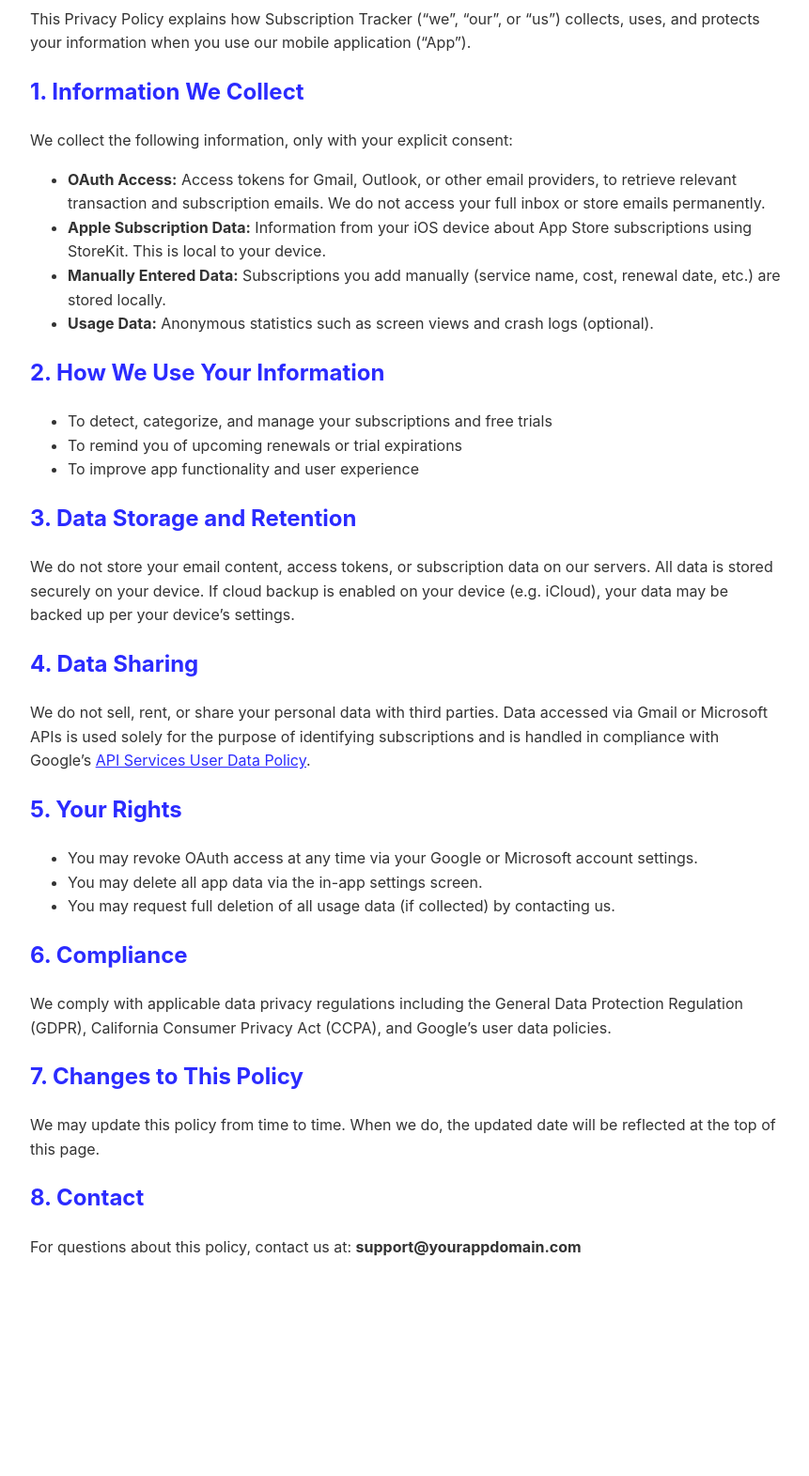
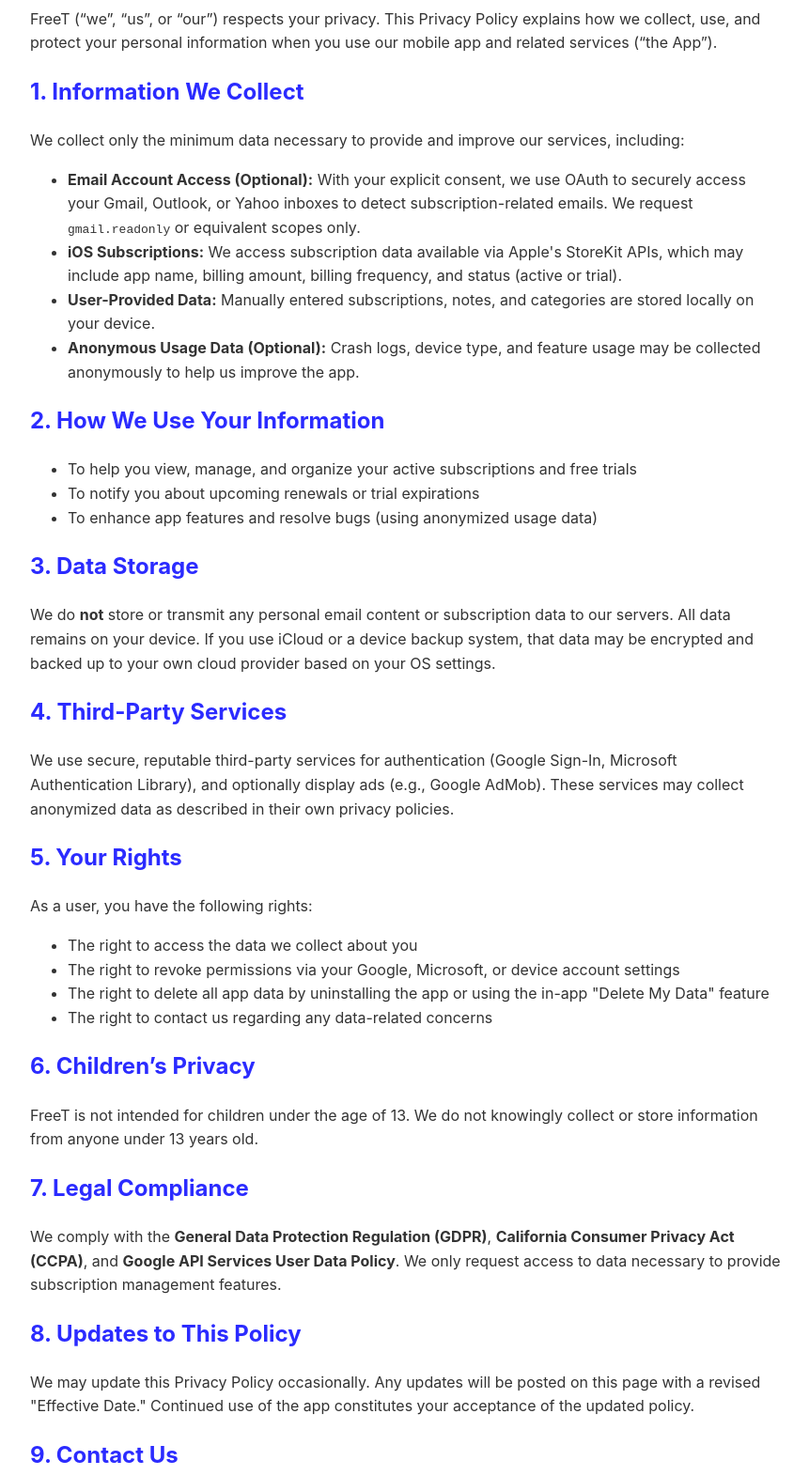
Before and after one commit to thomas0050/FreeT, a plain HTML site: page privacy.html in a window 1280 px wide. Shown: the part 160-1731 px from the top of the page at 94% size, without its empty margins (208-1069 px from the left). Before the commit the page ends 1548 px from the top, so only its background shows below. Drawn offline with Linux system fonts and the light colour scheme.

Commit message:
Update privacy.html

```diff
--- a/privacy.html
+++ b/privacy.html
@@ -3,55 +3,74 @@
 <head>
   <meta charset="UTF-8" />
   <meta name="viewport" content="width=device-width, initial-scale=1.0"/>
-  <title>Privacy Policy</title>
+  <title>Privacy Policy – FreeT</title>
   <style>
-    body { font-family: -apple-system, BlinkMacSystemFont, 'Segoe UI', Roboto, Helvetica, Arial, sans-serif; margin: 0; padding: 2rem; background: #fff; color: #333; line-height: 1.6; max-width: 800px; margin-left: auto; margin-right: auto; }
-    h1, h2 { color: #2b2bff; }
-    a { color: #2b2bff; }
+    body {
+      font-family: -apple-system, BlinkMacSystemFont, 'Segoe UI', Roboto, Helvetica, Arial, sans-serif;
+      margin: 0;
+      padding: 2rem;
+      background: #fff;
+      color: #333;
+      line-height: 1.6;
+      max-width: 800px;
+      margin-left: auto;
+      margin-right: auto;
+    }
+    h1, h2 {
+      color: #2b2bff;
+    }
+    a {
+      color: #2b2bff;
+    }
   </style>
 </head>
 <body>
   <h1>Privacy Policy</h1>
   <p>Effective Date: June 13, 2025</p>
 
-  <p>This Privacy Policy explains how Subscription Tracker (“we”, “our”, or “us”) collects, uses, and protects your information when you use our mobile application (“App”).</p>
+  <p>FreeT (“we”, “us”, or “our”) respects your privacy. This Privacy Policy explains how we collect, use, and protect your personal information when you use our mobile app and related services (“the App”).</p>
 
   <h2>1. Information We Collect</h2>
-  <p>We collect the following information, only with your explicit consent:</p>
+  <p>We collect only the minimum data necessary to provide and improve our services, including:</p>
   <ul>
-    <li><strong>OAuth Access:</strong> Access tokens for Gmail, Outlook, or other email providers, to retrieve relevant transaction and subscription emails. We do not access your full inbox or store emails permanently.</li>
-    <li><strong>Apple Subscription Data:</strong> Information from your iOS device about App Store subscriptions using StoreKit. This is local to your device.</li>
-    <li><strong>Manually Entered Data:</strong> Subscriptions you add manually (service name, cost, renewal date, etc.) are stored locally.</li>
-    <li><strong>Usage Data:</strong> Anonymous statistics such as screen views and crash logs (optional).</li>
+    <li><strong>Email Account Access (Optional):</strong> With your explicit consent, we use OAuth to securely access your Gmail, Outlook, or Yahoo inboxes to detect subscription-related emails. We request <code>gmail.readonly</code> or equivalent scopes only.</li>
+    <li><strong>iOS Subscriptions:</strong> We access subscription data available via Apple's StoreKit APIs, which may include app name, billing amount, billing frequency, and status (active or trial).</li>
+    <li><strong>User-Provided Data:</strong> Manually entered subscriptions, notes, and categories are stored locally on your device.</li>
+    <li><strong>Anonymous Usage Data (Optional):</strong> Crash logs, device type, and feature usage may be collected anonymously to help us improve the app.</li>
   </ul>
 
   <h2>2. How We Use Your Information</h2>
   <ul>
-    <li>To detect, categorize, and manage your subscriptions and free trials</li>
-    <li>To remind you of upcoming renewals or trial expirations</li>
-    <li>To improve app functionality and user experience</li>
+    <li>To help you view, manage, and organize your active subscriptions and free trials</li>
+    <li>To notify you about upcoming renewals or trial expirations</li>
+    <li>To enhance app features and resolve bugs (using anonymized usage data)</li>
   </ul>
 
-  <h2>3. Data Storage and Retention</h2>
-  <p>We do not store your email content, access tokens, or subscription data on our servers. All data is stored securely on your device. If cloud backup is enabled on your device (e.g. iCloud), your data may be backed up per your device’s settings.</p>
+  <h2>3. Data Storage</h2>
+  <p>We do <strong>not</strong> store or transmit any personal email content or subscription data to our servers. All data remains on your device. If you use iCloud or a device backup system, that data may be encrypted and backed up to your own cloud provider based on your OS settings.</p>
 
-  <h2>4. Data Sharing</h2>
-  <p>We do not sell, rent, or share your personal data with third parties. Data accessed via Gmail or Microsoft APIs is used solely for the purpose of identifying subscriptions and is handled in compliance with Google’s <a href="https://developers.google.com/terms/api-services-user-data-policy">API Services User Data Policy</a>.</p>
+  <h2>4. Third-Party Services</h2>
+  <p>We use secure, reputable third-party services for authentication (Google Sign-In, Microsoft Authentication Library), and optionally display ads (e.g., Google AdMob). These services may collect anonymized data as described in their own privacy policies.</p>
 
   <h2>5. Your Rights</h2>
+  <p>As a user, you have the following rights:</p>
   <ul>
-    <li>You may revoke OAuth access at any time via your Google or Microsoft account settings.</li>
-    <li>You may delete all app data via the in-app settings screen.</li>
-    <li>You may request full deletion of all usage data (if collected) by contacting us.</li>
+    <li>The right to access the data we collect about you</li>
+    <li>The right to revoke permissions via your Google, Microsoft, or device account settings</li>
+    <li>The right to delete all app data by uninstalling the app or using the in-app "Delete My Data" feature</li>
+    <li>The right to contact us regarding any data-related concerns</li>
   </ul>
 
-  <h2>6. Compliance</h2>
-  <p>We comply with applicable data privacy regulations including the General Data Protection Regulation (GDPR), California Consumer Privacy Act (CCPA), and Google’s user data policies.</p>
+  <h2>6. Children’s Privacy</h2>
+  <p>FreeT is not intended for children under the age of 13. We do not knowingly collect or store information from anyone under 13 years old.</p>
 
-  <h2>7. Changes to This Policy</h2>
-  <p>We may update this policy from time to time. When we do, the updated date will be reflected at the top of this page.</p>
+  <h2>7. Legal Compliance</h2>
+  <p>We comply with the <strong>General Data Protection Regulation (GDPR)</strong>, <strong>California Consumer Privacy Act (CCPA)</strong>, and <strong>Google API Services User Data Policy</strong>. We only request access to data necessary to provide subscription management features.</p>
 
-  <h2>8. Contact</h2>
-  <p>For questions about this policy, contact us at: <strong>support@yourappdomain.com</strong></p>
+  <h2>8. Updates to This Policy</h2>
+  <p>We may update this Privacy Policy occasionally. Any updates will be posted on this page with a revised "Effective Date." Continued use of the app constitutes your acceptance of the updated policy.</p>
+
+  <h2>9. Contact Us</h2>
+  <p>For questions, requests, or complaints, contact us at <strong>support@freetapp.com</strong></p>
 </body>
 </html>
```
